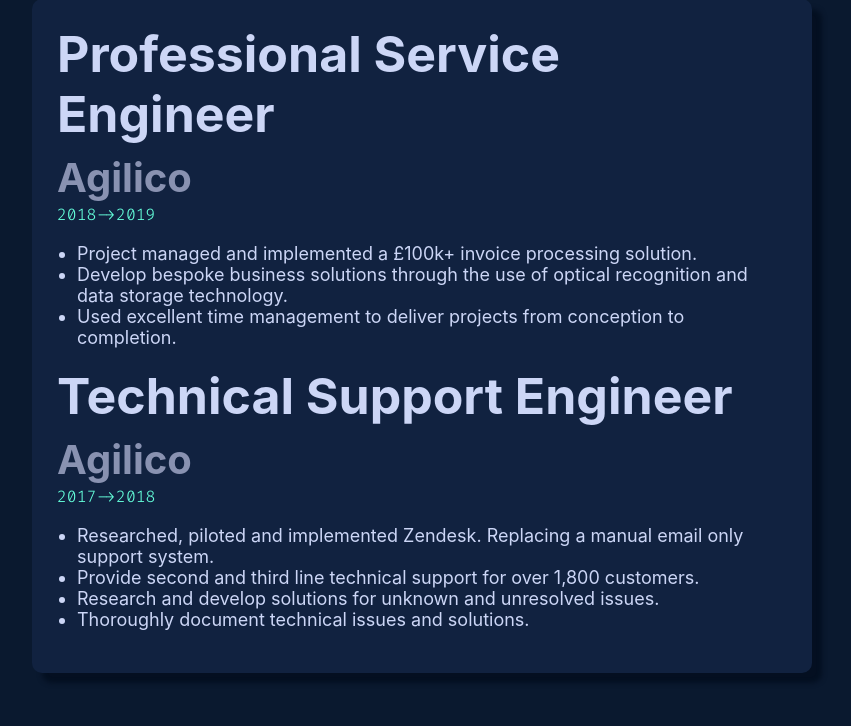
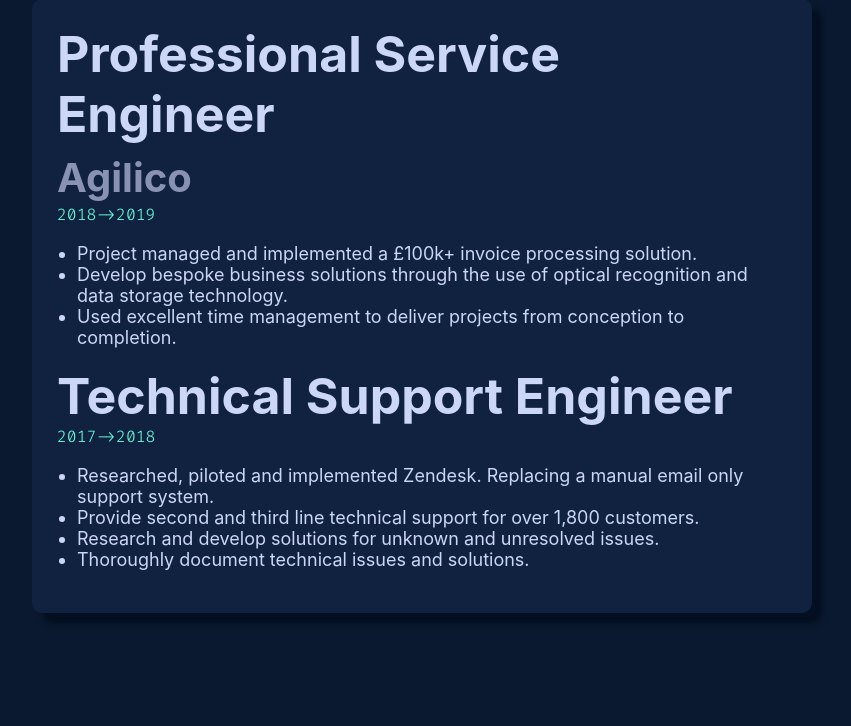
Before and after one commit to BanAaron/aaron-barratt-website, a Flask app: page / in a window 1280 px wide. Shown: the part 2738-3464 px from the top of the page, without its empty margins (233-1084 px from the left). After the commit the page ends 3359 px from the top, so only its background shows below. Run offline with Flask 2, Linux system fonts and the light colour scheme.

Commit message:
todo list

```diff
--- a/templates/index.html
+++ b/templates/index.html
@@ -114,7 +114,6 @@
               <li>Used excellent time management to deliver projects from conception to completion.</li>
             </ul>
             <h1 class="job-title">Technical Support Engineer</h1>
-            <h2 class="company-name"><a href="https://www.agilico.co.uk/invu/">Agilico</a></h2>
             <span class="time-span">2017->2018</span>
             <ul class="bullet-points">
               <li>Researched, piloted and implemented Zendesk. Replacing a manual email only support system.</li>
--- a/views.py
+++ b/views.py
@@ -1,4 +1,4 @@
-from flask import Blueprint, render_template, redirect, url_for
+from flask import Blueprint, render_template
 
 views = Blueprint(__name__, "views")
 
```
Also changed, not shown: app.py (+8 -0 lines), templates/home.html (added).
